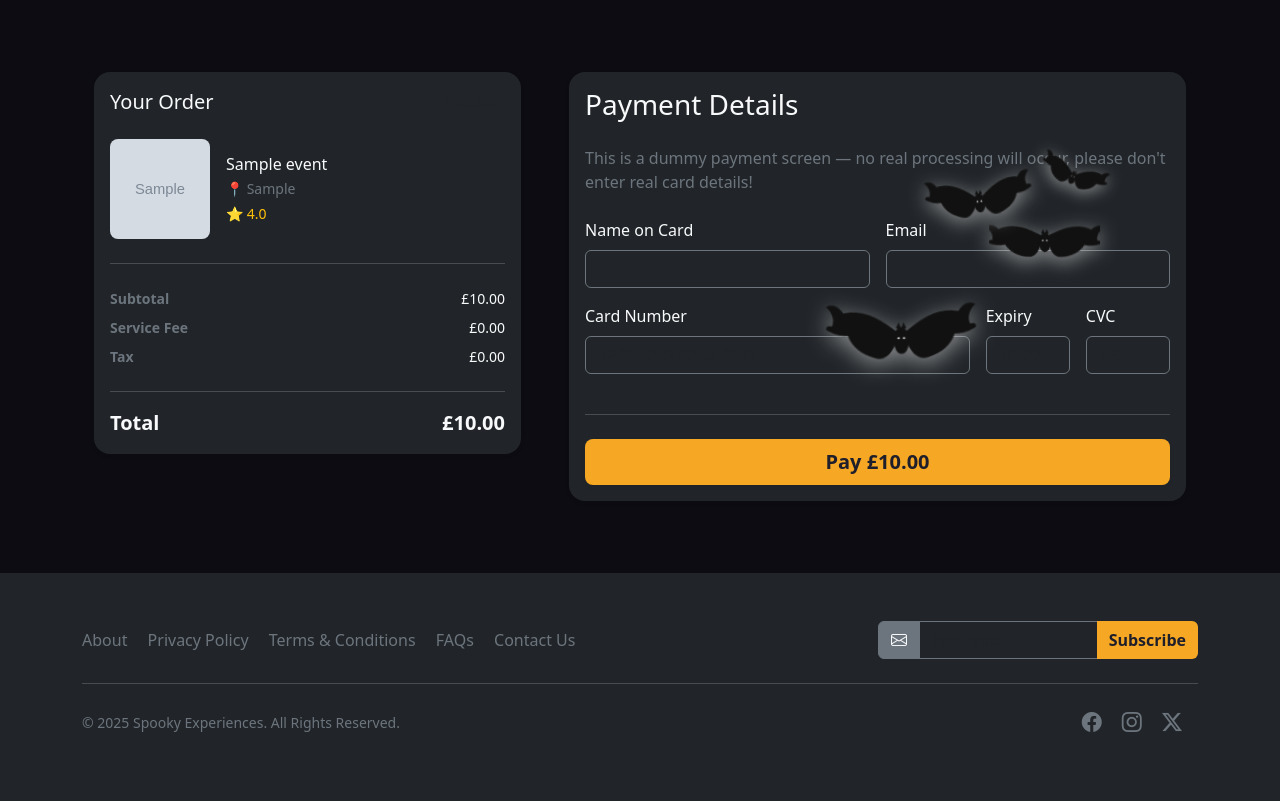
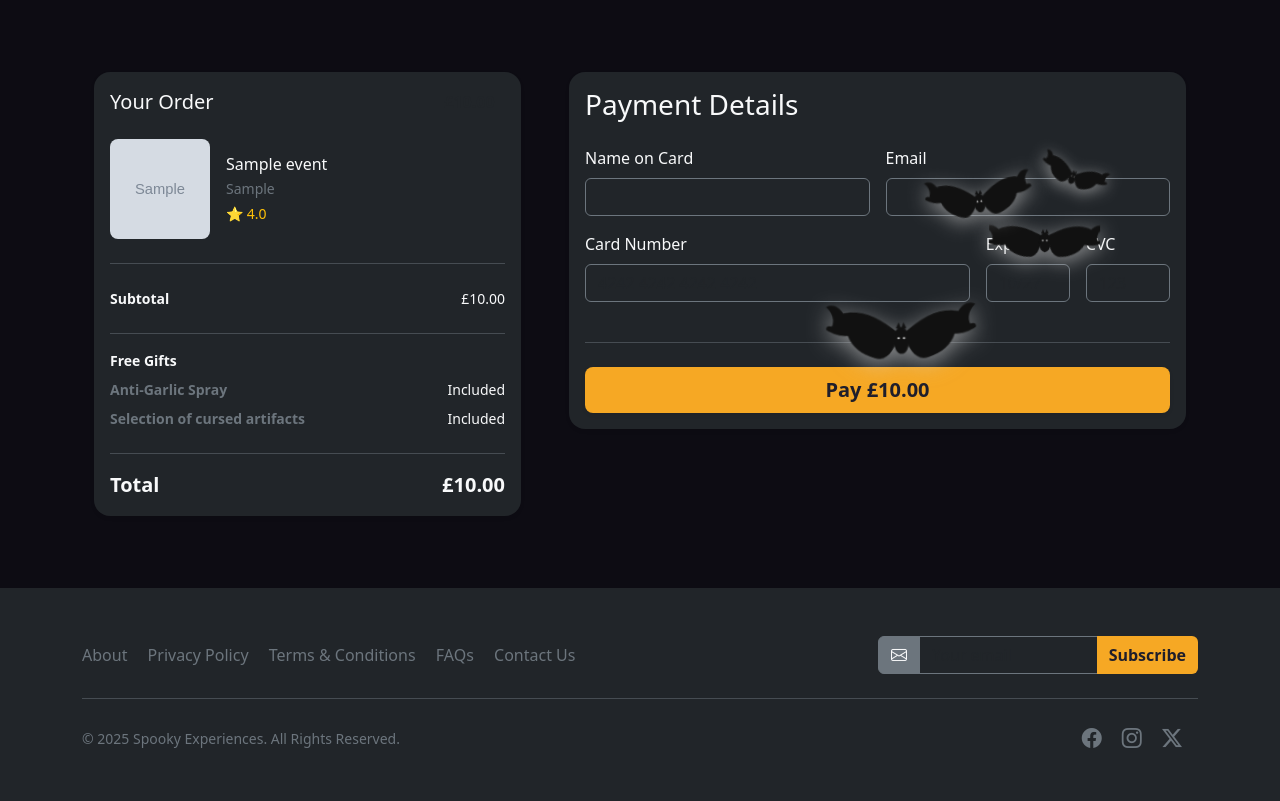
Before and after one commit to petedanielsmith/HalloweenHackathon2025, a Django app: page /events/1/purchase/ in a window 1280 px wide. Shown: the part 56-857 px from the top of the page. Before the commit the page ends 788 px from the top, so only its background shows below. Run offline with Django 5.2, Linux system fonts and the light colour scheme; tables that the repository leaves empty hold one stand-in row (values such as "Sample post"); grey boxes marked "Sample" are stand-in pictures.

Commit message:
Add free gifts to order on purchase page

```diff
--- a/events/templates/events/purchase.html
+++ b/events/templates/events/purchase.html
@@ -18,7 +18,7 @@
             <img src="{{ event.image.url }}" alt="{{ event.title }}" class="img-fluid rounded-3" style="width: 100px; height: 100px; object-fit: cover;">
             <div>
               <h6 class="mb-1">{{ event.title }}</h6>
-              <p class="text-secondary small mb-1">📍 {{ event.location }}</p>
+              <p class="text-secondary small mb-1">{{ event.location }}</p>
               <p class="small text-warning mb-0">⭐ {{ event.rating|default:"-" }}</p>
             </div>
           </div>
@@ -26,13 +26,21 @@
           <hr class="border-secondary opacity-50 my-4">
 
           <dl class="row mb-0 small">
-            <dt class="col-6 text-secondary">Subtotal</dt>
+            <dt class="col-6">Subtotal</dt>
             <dd class="col-6 text-end text-light">£{{ event.cost }}</dd>
-            <dt class="col-6 text-secondary">Service Fee</dt>
-            <dd class="col-6 text-end text-light">£0.00</dd>
-            <dt class="col-6 text-secondary">Tax</dt>
-            <dd class="col-6 text-end text-light">£0.00</dd>
           </dl>
+
+          <hr class="border-secondary opacity-50 my-3">
+
+          <div class="row mb-2 small">
+            <span class="fw-bold">Free Gifts</span>
+          </div>
+          {% for gift in free_gifts %}
+          <dl class="row mb-0 small">
+            <dt class="col-9 text-secondary">{{ gift }}</dt>
+            <dd class="col-3 text-end text-light">Included</dd>
+          </dl>
+          {% endfor %}
 
           <hr class="border-secondary opacity-50 my-3">
 
@@ -49,7 +57,6 @@
       <div class="card bg-dark text-light border-secondary rounded-4 shadow-sm">
         <div class="card-body">
           <h3 class="card-title mb-4">Payment Details</h3>
-          <p class="text-secondary mb-4">This is a dummy payment screen — no real processing will occur, please don't enter real card details!</p>
 
           <form action="{% url 'checkout' %}" method="post" class="needs-validation" novalidate>
             {% csrf_token %}
--- a/events/views.py
+++ b/events/views.py
@@ -6,6 +6,7 @@
 from django.db.models import Count, Avg
 from django.db.models import Q
 from django.utils.http import urlencode
+import random
 
 def home(request):
     return render(request, 'events/home.html')
@@ -111,8 +112,21 @@
 
 def purchase(request, pk):
     event = get_object_or_404(Event, pk=pk)
-    # Show a dummy payment page (no real processing)
-    return render(request, 'events/purchase.html', {'event': event})
+    possible_gifts = [
+        "Cauldron of bats",
+        "Anti-Garlic Spray",
+        'Poltergeist (“we need to get rid...”)',
+        "Selection of cursed artifacts",
+        "A jack-o'-lantern",
+    ]
+    # Randomly pick 1 or 2 unique gifts
+    num_gifts = random.choice([1, 2])
+    free_gifts = random.sample(possible_gifts, num_gifts)
+    context = {
+        "event": event,
+        "free_gifts": free_gifts,
+    }
+    return render(request, "events/purchase.html", context)
 
 def checkout(request):
     if request.method == 'POST':
```
